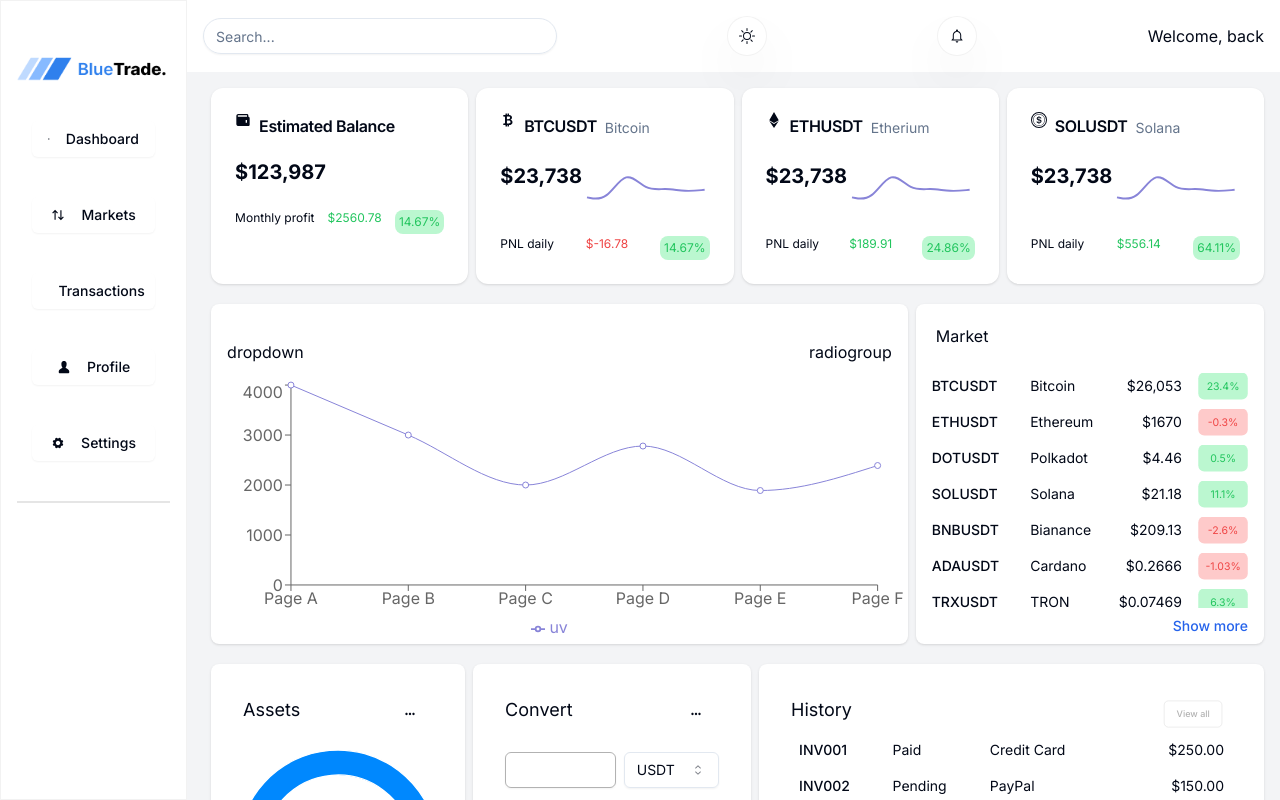
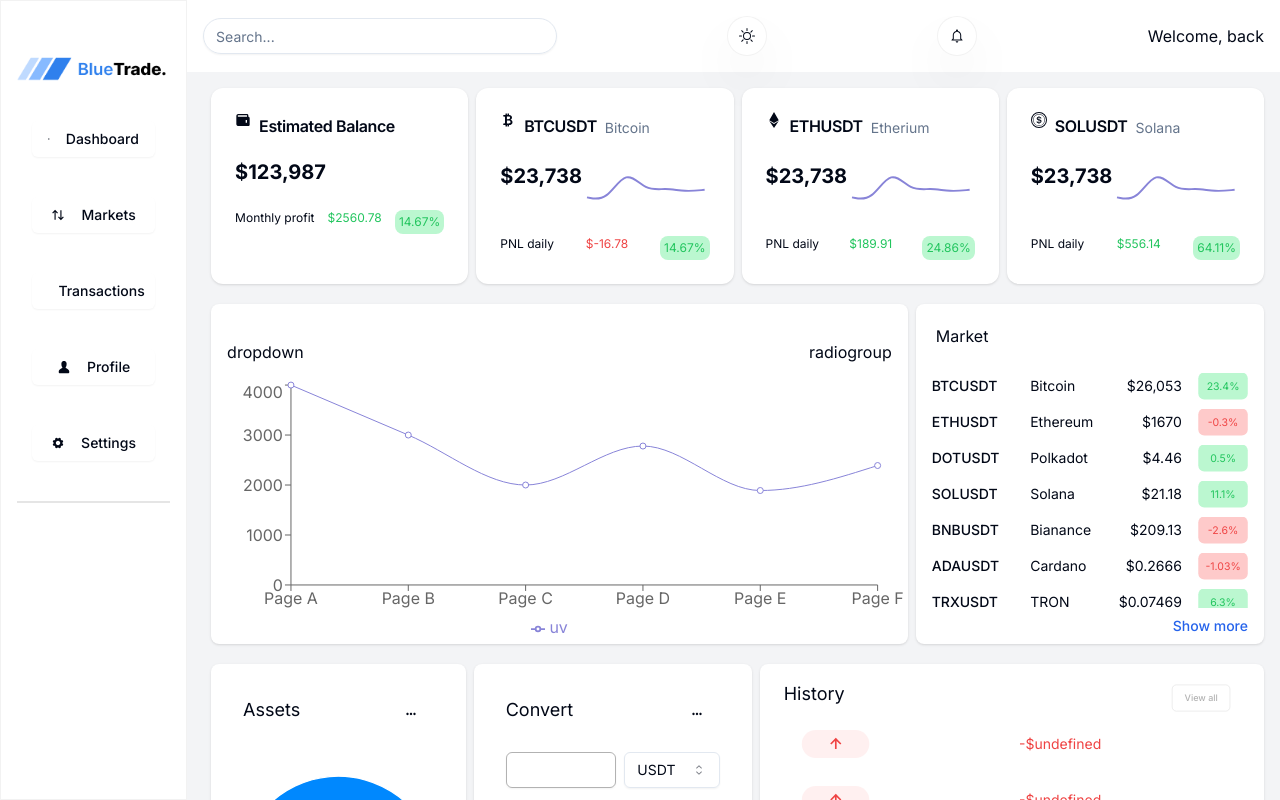
Before and after one commit to jwd222/bluetrade-dashboard, a Next.js app: page / in a window 1280 px wide. Shown: the top 800 px of the page. Built offline with nearby package versions, Linux system fonts and the light colour scheme.

Commit message:
history completed

```diff
--- a/components/History.tsx
+++ b/components/History.tsx
@@ -1,14 +1,15 @@
 import { Table, TableBody, TableCell, TableRow } from '@/components/ui/table'
 import { Button } from './ui/button'
 import { historyData } from '@/lib/data'
+import { BiUpArrowAlt, BiDownArrowAlt } from 'react-icons/bi'
 
 const History = () => {
   return (
     <div
       className="rounded-lg flex flex-col shadow basis-2/4
-    dark:text-white dark:bg-gray-900 bg-white p-8"
+    dark:text-white dark:bg-gray-900 bg-white px-2 pt-2"
     >
-      <div className="flex flex-row justify-between w-full">
+      <div className="flex flex-row justify-between w-full px-4 pt-2">
         <h1 className="text-lg dark:text-white justify-start">History</h1>
         <Button
           className="dark:bg-gray-950 dark:text-white/30 text-xs
@@ -21,14 +22,27 @@ const History = () => {
       </div>
       <Table>
         <TableBody>
-          {historyData.map((invoice) => (
-            <TableRow key={invoice.invoice}>
-              <TableCell className="font-medium">{invoice.invoice}</TableCell>
-              <TableCell>{invoice.paymentStatus}</TableCell>
-              <TableCell>{invoice.paymentMethod}</TableCell>
-              <TableCell className="text-right">
-                {invoice.totalAmount}
+          {historyData.map(({ type, name, value, time, status }, index) => (
+            <TableRow key={index}>
+              <TableCell
+                className={`${
+                  type === 'in'
+                    ? 'text-green-500 bg-green-400/10'
+                    : 'text-red-500 bg-red-400/10'
+                } rounded-full scale-50 text-[2.5rem] flex justify-center`}
+              >
+                {type === 'in' ? <BiDownArrowAlt /> : <BiUpArrowAlt />}
               </TableCell>
+              <TableCell>{name}</TableCell>
+              <TableCell
+                className={`${
+                  value > 0 ? 'text-green-500' : 'text-red-500'
+                } text-center`}
+              >
+                {`${value > 0 ? `+$${value}` : `-$${value}`}`}
+              </TableCell>
+              <TableCell>{time}</TableCell>
+              <TableCell className="text-center">{status}</TableCell>
             </TableRow>
           ))}
         </TableBody>
```
